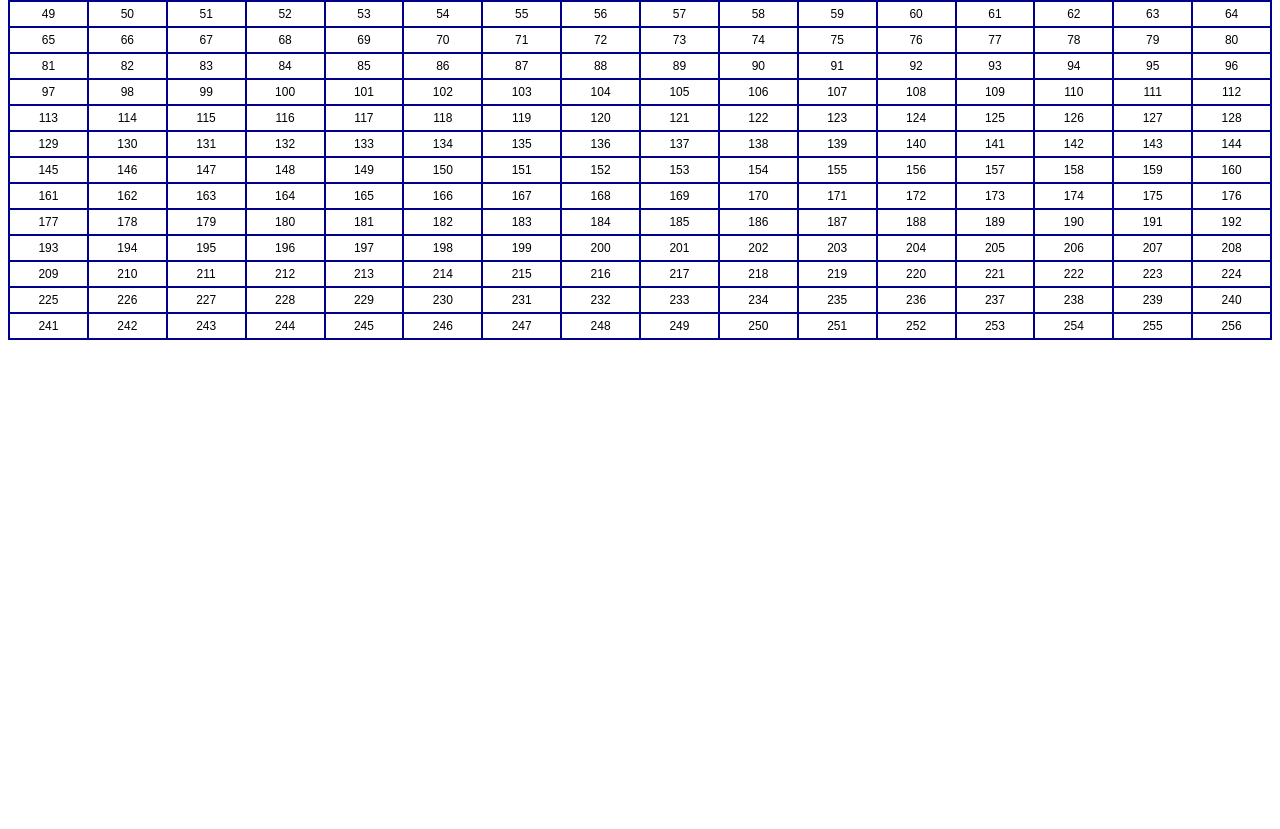
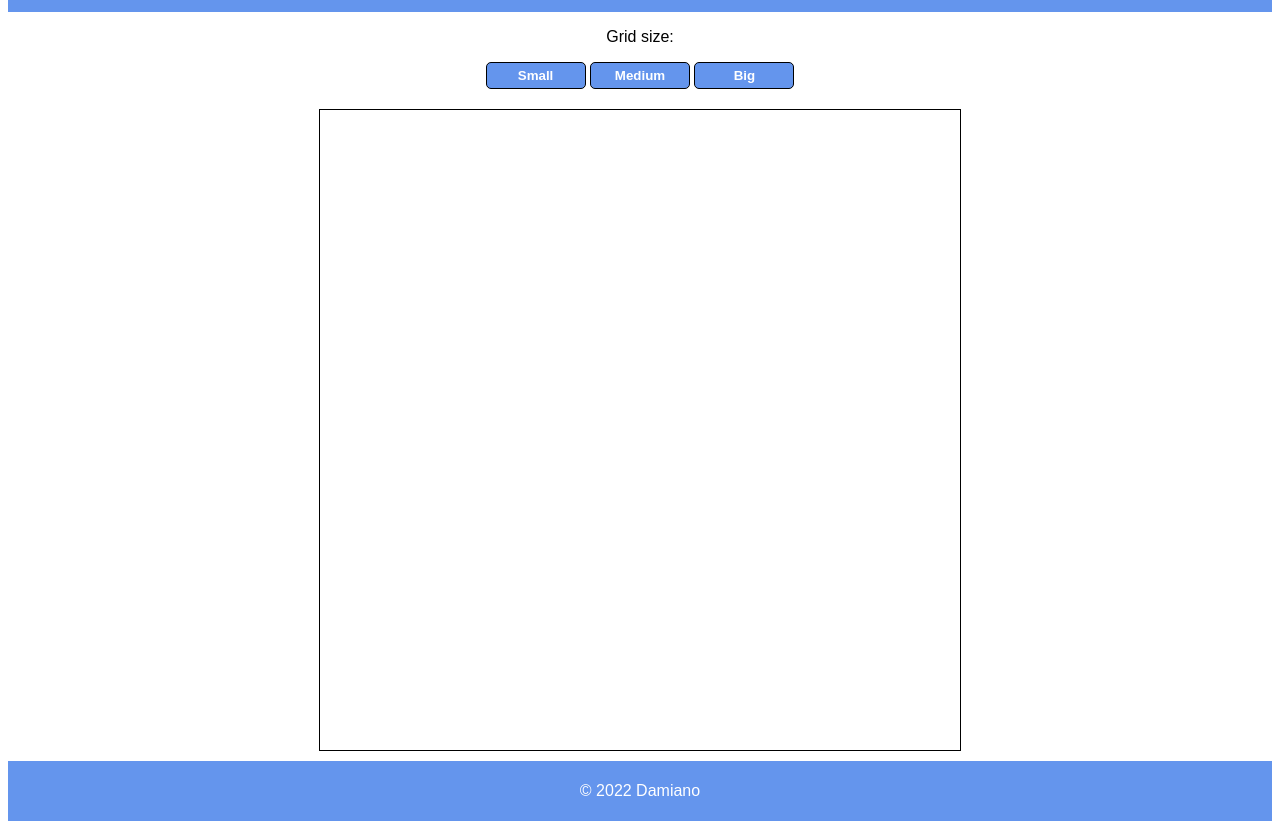
Before and after one commit to yamne-it/odin-etch-a-sketch, a plain HTML site: page index.html in a window 1280 px wide. Shown: the part 86-915 px from the top of the page. Before the commit the page ends 800 px from the top, so only its background shows below. Drawn offline with Linux system fonts and the light colour scheme.

Commit message:
Added controls to handle grid size and update style.css

```diff
--- a/etch-a-sketch.js
+++ b/etch-a-sketch.js
@@ -1,17 +1,38 @@
-// get the container
-const container = document.getElementById("container");
+// Grid sizes
+const GRID_SMALL = 16;
+const GRID_MEDIUM = 32;
+const GRID_BIG = 64;
 
-function createGrid(rows, cols) {
+const createGrid = (rows, cols, classItem) => {
+  const container = document.getElementById("grid-container");
+  container.innerHTML = "";
   container.style.setProperty('--grid-rows', rows);
   container.style.setProperty('--grid-cols', cols);
+
   for (let i = 1; i <= (rows * cols); i++) {
     const cell = document.createElement("div");
-    cell.className = "grid-item";
-    cell.onmouseover = () => cell.classList.add("hovered");
+    cell.classList.add("grid-item");
+    cell.classList.add(classItem);
+    cell.mouseOverCount = 0;
+    cell.onmouseover = (event) => hovered(event);
     cell.onmouseout = () => cell.classList.remove("hovered");
-    cell.innerText = i;
+    // cell.innerText = i;
     container.appendChild(cell);
   };
 };
 
-createGrid(16, 16);
+const btnSizeSmall = document.getElementById("btn-size-small");
+btnSizeSmall.addEventListener('click', () => createGrid(GRID_SMALL, GRID_SMALL, "small-grid"));
+const btnSizeMedium = document.getElementById("btn-size-medium");
+btnSizeMedium.addEventListener('click', () => createGrid(GRID_MEDIUM, GRID_MEDIUM, "medium-grid"));
+const btnSizeBig = document.getElementById("btn-size-big");
+btnSizeBig.addEventListener('click', () => createGrid(GRID_BIG, GRID_BIG, "big-grid"));
+
+
+const hovered = (event) => {
+  const item = event.target;
+  item.mouseOverCount < 10 ? item.mouseOverCount++ : item.mouseOverCount;
+  item.style.background = `rgba(0, 0, 0, ${0.1 * item.mouseOverCount})`;
+}
+
+createGrid(GRID_SMALL, GRID_SMALL, "small-grid");
--- a/index.html
+++ b/index.html
@@ -1,5 +1,5 @@
 <!DOCTYPE html>
-<html lang="en"></html>
+<html lang="en">
   <head>
     <meta charset="UTF-8">
     <meta http-equiv="X-UA-Compatible" content="IE=edge">
@@ -8,7 +8,19 @@
     <link rel="stylesheet" type="text/css" href="./style.css">
   </head>
   <body>
-    <div id="container"></div>
+    <header id="header">
+      <h1>The Odin Etch-a-Sketch project</h1>
+    </header>
+    <main>
+      <div id="controls">
+        <p>Grid size: </p>
+        <button class="btn-size" id="btn-size-small">Small</button>
+        <button class="btn-size" id="btn-size-medium">Medium</button>
+        <button class="btn-size" id="btn-size-big">Big</button>
+      </div>
+      <div id="grid-container"></div>
+    </main>
+    <footer class="footer"><p>© 2022 Damiano</p></footer>
     <script type="text/javascript" src="./etch-a-sketch.js"></script>
   </body>
 </html>
--- a/style.css
+++ b/style.css
@@ -2,22 +2,67 @@
   --grid-cols: 1;
   --grid-rows: 1;
 }
-#container {
+body {
   font-family: sans-serif, Arial;
+}
+header, footer, main {
+  text-align: center;
+}
+header, footer {
+  background-color: cornflowerblue;
+  color: white;
+  padding-top: 5px;
+  padding-bottom: 5px;
+}
+#controls {
+  margin-top: 10px;
+  margin-bottom: 10px;
+}
+#controls > button {
+  border: 1px black solid;
+  background-color: cornflowerblue;
+  color: white;
+  font-weight: bold;
+  padding-top: 5px;
+  padding-bottom: 5px;
+  border-radius: 5px;
+  width: 100px;
+}
+#controls > button:hover {
+  border: 1px cornflowerblue solid;
+  background-color: white;
+  color: cornflowerblue;
+}
+#grid-container {
+  padding: auto;
+  margin-top: 10px;
+  margin-bottom: 10px;
   font-size: 12px;
-  display: grid;
-  grid-gap: 2px;
+  display: inline-grid;
   grid-template-rows: repeat(var(--grid-rows), 1fr);
   grid-template-columns: repeat(var(--grid-cols), 1fr);
-  background-color: darkblue;
-  padding: 2px;
+  border: 1px black solid;
 }
 .grid-item {
   background-color: white;
   text-align: center;
-  padding-top: 5px;
-  padding-bottom: 5px;
+}
+.small-grid {
+  height: 40px;
+  width: 40px;
+}
+.medium-grid {
+  height: 20px;
+  width: 20px;
+}
+.big-grid {
+  height: 10px;
+  width: 10px;
 }
 .hovered {
-  background-color: rgba(255, 0, 0, 0.8);
+  background-color: rgba(0, 255, 0, 0.1);
+  color: white;
 }
+#footer {
+  font-size: 11px;
+}
```
